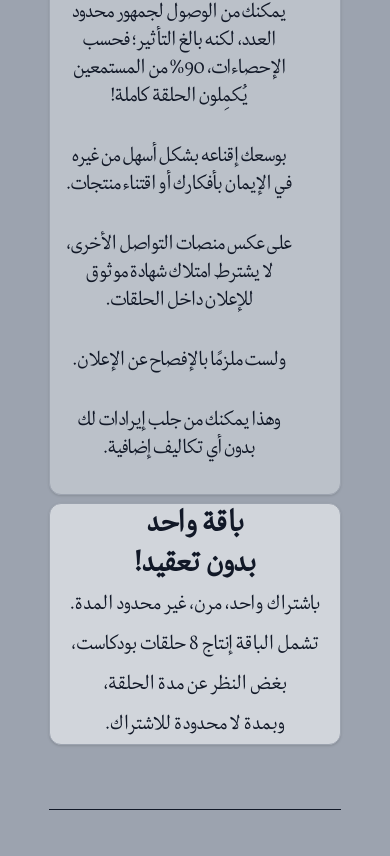
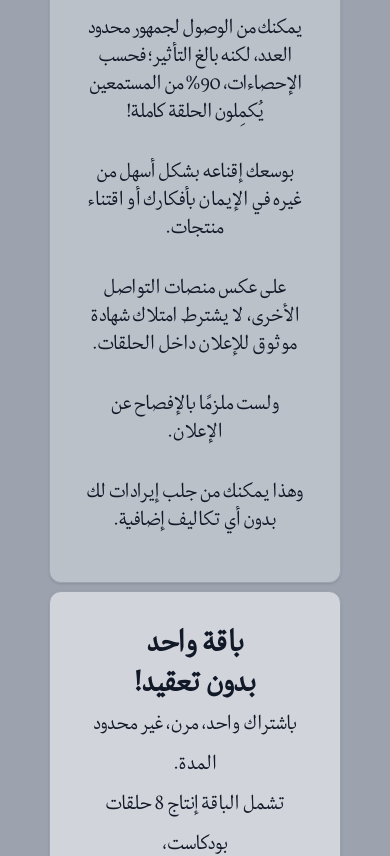
Before and after one commit to Mohammedbbk/StillWave, a React (Vite) app: page / in a window 390 px wide. Shown: the part 1855-2711 px from the top of the page. Built offline with nearby package versions, Linux system fonts and the light colour scheme.

Commit message:
padding fixed in podcast.jsx

```diff
--- a/src/Components/podcast.jsx
+++ b/src/Components/podcast.jsx
@@ -4,25 +4,25 @@ import '../../src/App.css'
 export default function Services() {
   return (
   <div>
-<div class="bg-gray-400 flex font-29 justify-center items-center ">
-    <div style={{ direction: 'rtl' }} class="flex w-3/4 mx-auto flex-col p-4 m-2 justify-center items-center text-center bg-opacity-60 bg-gray-300 border border-gray-400 rounded-xl shadow sm:p-8 dark:bg-gray-800 dark:border-gray-700">
+<div class="bg-gray-400 flex font-29 justify-center items-center  ">
+    <div style={{ direction: 'rtl' }} class="flex w-3/4 mx-auto p-8 flex-col m-2 justify-center items-center text-center bg-opacity-60 bg-gray-300 border border-gray-400 rounded-xl shadow sm:p-8 dark:bg-gray-800 dark:border-gray-700">
     <span class="flex text-center items-center mb-2 text-3xl sm:text-4xl md:text-5xl font-bold text-gray-900 dark:text-white">
     ليش لازم تسوّي بودكاست؟
     </span>
         <ul style={{ direction: 'rtl' }} className='flex flex-col items-center justify-center list-disc list-inside'>
-        <li class="flex text-center items-center text-xl sm:text-xl md:text-2xl pr-8 tracking-tight py-4 text-gray-900 dark:text-gray-400">
+        <li class="flex text-center items-center text-xl sm:text-xl md:text-2xl tracking-tight py-4 text-gray-900 dark:text-gray-400">
             يمكنك من الوصول لجمهور محدود العدد، لكنه بالغ التأثير؛  فحسب الإحصاءات، 90% من المستمعين يُكمِلون الحلقة كاملة!
         </li>
-        <li class="flex text-center items-center text-xl sm:text-xl md:text-2xl pr-8 tracking-tight py-4 text-gray-900 dark:text-gray-400">
+        <li class="flex text-center items-center text-xl sm:text-xl md:text-2xl  py-4 text-gray-900 dark:text-gray-400">
             بوسعك إقناعه بشكل أسهل من غيره في  الإيمان بأفكارك  أو  اقتناء منتجات.
         </li>
-        <li class="flex text-center items-center text-xl sm:text-xl md:text-2xl pr-8 tracking-tight py-4 text-gray-900 dark:text-gray-400">
+        <li class="flex text-center items-center text-xl sm:text-xl md:text-2xl  py-4 text-gray-900 dark:text-gray-400">
          على عكس منصات التواصل الأخرى، لا يشترط امتلاك شهادة موثوق للإعلان داخل الحلقات.
         </li>
-        <li class="flex text-center items-center text-xl sm:text-xl md:text-2xl pr-8 tracking-tight py-4 text-gray-900 dark:text-gray-400">
+        <li class="flex text-center items-center text-xl sm:text-xl md:text-2xl  py-4 text-gray-900 dark:text-gray-400">
             ولست ملزمًا بالإفصاح عن الإعلان.
         </li>
-        <li class="flex text-center items-center text-xl sm:text-xl md:text-2xl pr-8 tracking-tight py-4 text-gray-900 dark:text-gray-400">
+        <li class="flex text-center items-center text-xl sm:text-xl md:text-2xl  py-4 text-gray-900 dark:text-gray-400">
             وهذا يمكنك من جلب إيرادات لك بدون أي تكاليف إضافية.
         </li>
         </ul>
@@ -30,7 +30,7 @@ export default function Services() {
     </div>
 
     <div class="bg-gray-400  flex justify-center items-center font-29 ">
-    <div style={{ direction: 'rtl' }} class="flex leading-30 w-3/4 mx-auto flex-col justify-center text-center bg-gray-300 border border-gray-400 rounded-xl shadow sm:p-8 dark:bg-gray-800 dark:border-gray-700">
+    <div style={{ direction: 'rtl' }} class="flex leading-30 w-3/4 mx-auto p-8 flex-col justify-center text-center bg-gray-300 border border-gray-400 rounded-xl shadow sm:p-8 dark:bg-gray-800 dark:border-gray-700">
         <h1 class="text-3xl md:text-5xl leading-10 md:leading-30 font-bold text-gray-900 ">
             باقة واحد <br/> بدون تعقيد!
         </h1>
```
